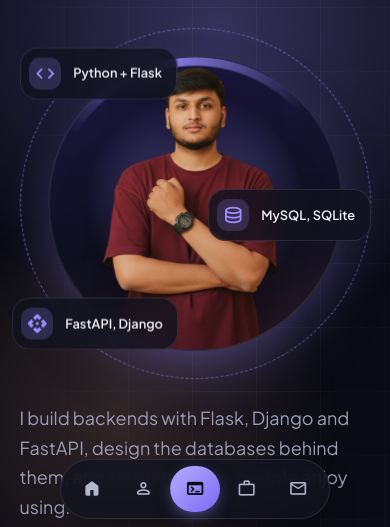
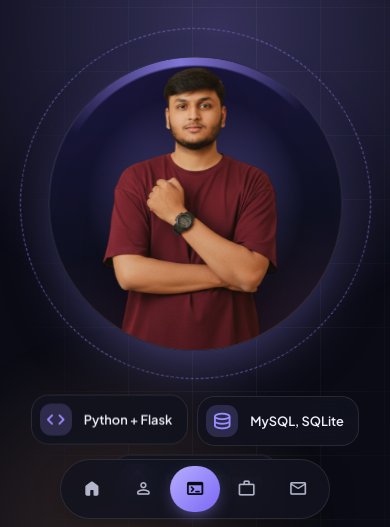
Before and after one commit to aliahmadsabir786/My-Personal-Portfolio, a plain HTML site: page index.html in a window 390 px wide. Shown: the part 313-840 px from the top of the page. Drawn offline with nearby package versions, Linux system fonts and the light colour scheme.

Commit message:
Changes Occur

```diff
--- a/index.html
+++ b/index.html
@@ -72,10 +72,12 @@
                 </div>
 
                 <div class="home__handle">
+                    <div class="home__stage">
                     <div class="home__ring" aria-hidden="true"></div>
                     <div class="home__circle">
                         <span class="home__glow" aria-hidden="true"></span>
                         <img src="Media/perfil.png" alt="Ali Ahmad Sabir" class="home__img" id="home-img" width="530" height="820">
+                    </div>
                     </div>
 
                     <div class="chip chip--one"><span class="chip__icon"><span class="ms" aria-hidden="true">code</span></span>Python + Flask</div>
--- a/styles.css
+++ b/styles.css
@@ -274,6 +274,7 @@ img { max-width: 100%; height: auto; display: block; }
 .home__social { display: flex; gap: 0.625rem; }
 
 /* round photo with the drop-in animation */
+.home__stage { position: absolute; inset: 0; }
 .home__ring { position: absolute; inset: 0; border-radius: 50%; border: 1px dashed color-mix(in srgb, var(--accent) 55%, transparent); animation: spin 40s linear infinite; }
 .home__circle {
   position: absolute; inset: 8%; border-radius: 50%; overflow: hidden; isolation: isolate;
@@ -527,10 +528,16 @@ img { max-width: 100%; height: auto; display: block; }
     min-height: 0; row-gap: 1.5rem;
   }
   .home__head { align-self: start; }
-  .home__handle { width: min(100%, 22rem); margin-top: 0.5rem; }
-  .chip--one { left: 0; }
-  .chip--two { right: 0; }
-  .about__media { max-width: 24rem; margin-inline: auto; }
+  /* chips move out of the photo and sit in a row underneath it, so the face stays clear */
+  .home__handle {
+    width: min(100%, 22rem); margin-top: 0.5rem; aspect-ratio: auto;
+    display: flex; flex-wrap: wrap; justify-content: center; gap: 0.6rem;
+  }
+  .home__stage { position: relative; inset: auto; flex: 0 0 100%; aspect-ratio: 1; margin-bottom: 0.5rem; }
+  .home__handle > .chip { position: static; }
+  .about__media { max-width: 24rem; margin-inline: auto; display: flex; flex-wrap: wrap; justify-content: center; gap: 0.6rem; }
+  .about__media .frame { flex: 0 0 100%; margin-bottom: 0.5rem; }
+  .about__media > .chip { position: static; }
   .frame__inner { height: 30rem; }
   .work__card--featured { flex-direction: column; }
   .work__card--featured .work__media { flex: none; aspect-ratio: 16 / 9; min-height: 0; }
@@ -549,13 +556,8 @@ img { max-width: 100%; height: auto; display: block; }
   .work__container { grid-template-columns: minmax(0, 1fr); }
   .home__button .button { flex: 1 1 10rem; }
   .home__social .social-link { flex: 1; width: auto; }
-  .chip--one { top: 6%; }
-  .chip--three { bottom: 8%; }
-  .chip { font-size: 0.8rem; padding: 0.55rem 0.9rem 0.55rem 0.55rem; }
+  .chip { font-size: 0.8rem; padding: 0.5rem 0.9rem 0.5rem 0.5rem; }
   .chip__icon { width: 2rem; height: 2rem; }
-  .chip--one { left: 0; }
-  .chip--float-a { right: 0.5rem; top: 1.5rem; }
-  .chip--float-b { left: 0.5rem; bottom: 2rem; }
   .contact__card { padding: 1.1rem; }
   .contact__button { display: none; }
   .footer__container { flex-direction: column; align-items: flex-start; }
```
